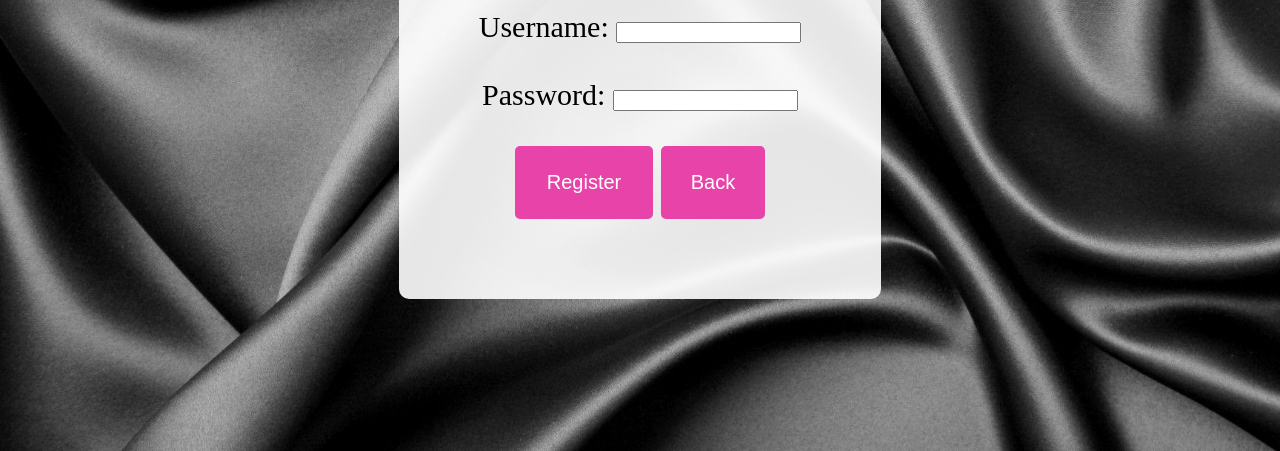
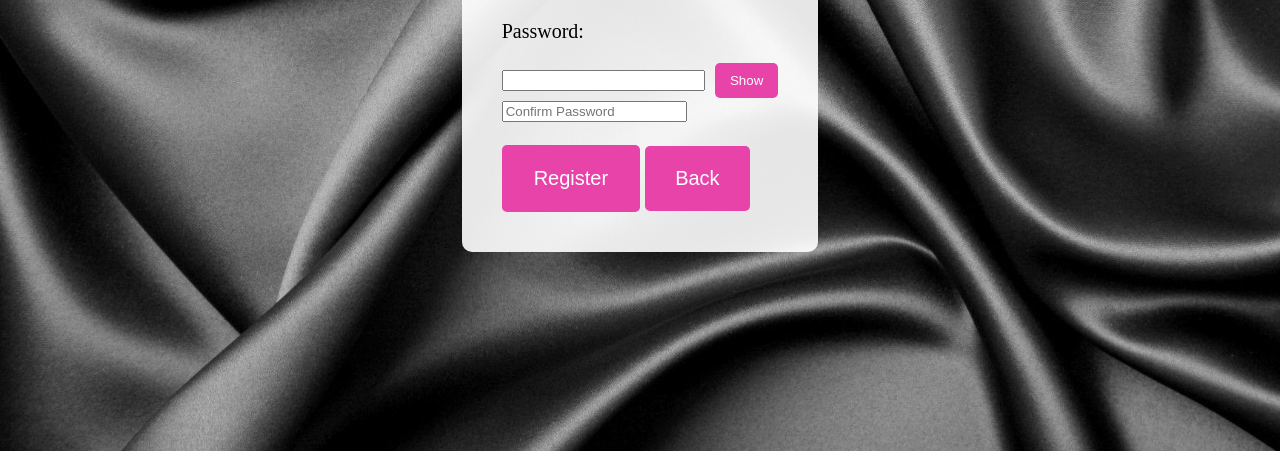
Before and after one commit to AllyssaTinawin/Tinawin_3_2_bootstrap, a plain HTML site: page registration.html in a window 1280 px wide. Shown: the part 349-800 px from the top of the page. Drawn offline with Linux system fonts and the light colour scheme.

Commit message:
new commit confirm pass for registration

```diff
--- a/registration.html
+++ b/registration.html
@@ -1,9 +1,7 @@
 <!doctype html>
 <html lang="en">
 <head>
-
     <title>Registration - Allyshoppe</title>
-
     <style>
         body {
             background-image: url('satin.jpg');
@@ -19,10 +17,10 @@
 
         form {
             background-color: rgba(255, 255, 255, 0.9);
-            padding: 80px;
+            padding: 40px;
             border-radius: 10px;
-            text-align: center;
-            font-size: 30px;
+            text-align: left;
+            font-size: 20px;
         }
 
         .back-button {
@@ -30,39 +28,86 @@
             color: white;
             font-size: 20px;
             border: none;
-            padding: 25px 30px;
+            padding: 21px 30px;
             border-radius: 5px;
             border-color: black;
             cursor: pointer;
         }
+
+        .password-container {
+            display: flex;
+            align-items:center;
+            margin-top: 20px;
+        }
+
+        #password {
+            flex: 1;
+        }
+
+        #show-password {
+            background-color: #e843a9;
+            color: white;
+            border: none;
+            border-radius: 5px;
+            padding: 10px 15px;
+            cursor: pointer;
+            margin-left: 10px;
+        }
+
+        #error-message {
+            color: red;
+            font-size: 16px;
+            margin-top: 10px;
+        }
     </style>
 </head>
-
 <body>
-    <!-- Create a registration form -->
-    <div></div>
-    <form>
+    <form onsubmit="return validateForm();">
         <h2>Registration</h2>
         <label for="username">Username:</label>
         <input type="text" id="username" name="username" required><br><br>
 
         <label for="password">Password:</label>
-        <input type="password" id="password" name="password" required><br><br>
+        <div class="password-container">
+            <input type="password" id="password" name="password" required>
+            <button id="show-password" type="button" onclick="togglePasswordVisibility()">Show</button>
+        </div>
+        <input type="password" id="confirmPassword" name="confirmPassword" placeholder="Confirm Password" required><br><br>
 
-        <input type="submit" style="background-color:#e843a9; color: white; font-size: 20px; border-color: rgba(0, 0, 0, 0); border-radius: 5px; padding: 23px 30px;" value="Register">
+        <input type="submit" style="background-color:#e843a9; color: white; font-size: 20px; border-color: rgba(0, 0, 0, 0); border-radius: 5px; padding: 20px 30px;" value="Register">
 
         <button class="back-button" onclick="goBack()">Back</button>
-        </form>
 
-        <script>
-            function goBack() {
-                window.history.back();
+        <span id="error-message"></span>
+    </form>
+
+    <script>
+        function togglePasswordVisibility() {
+            const passwordInput = document.getElementById('password');
+            if (passwordInput.type === 'password') {
+                passwordInput.type = 'text';
+            } else {
+                passwordInput.type = 'password';
             }
-        </script>
+        }
 
-            </div>
-        </div>
+        function validateForm() {
+            const password = document.getElementById('password').value;
+            const confirmPassword = document.getElementById('confirmPassword').value;
+            const errorMessage = document.getElementById('error-message');
 
+            if (password !== confirmPassword) {
+                errorMessage.textContent = 'Passwords do not match';
+                return false;
+            } else {
+                errorMessage.textContent = '';
+                return true;
+            }
+        }
 
+        function goBack() {
+            window.history.back();
+        }
+    </script>
 </body>
 </html>
```
